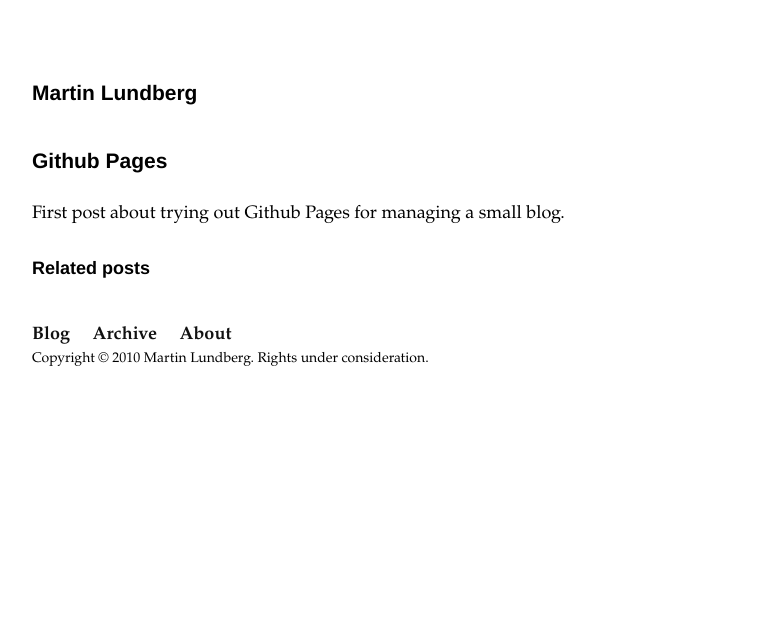
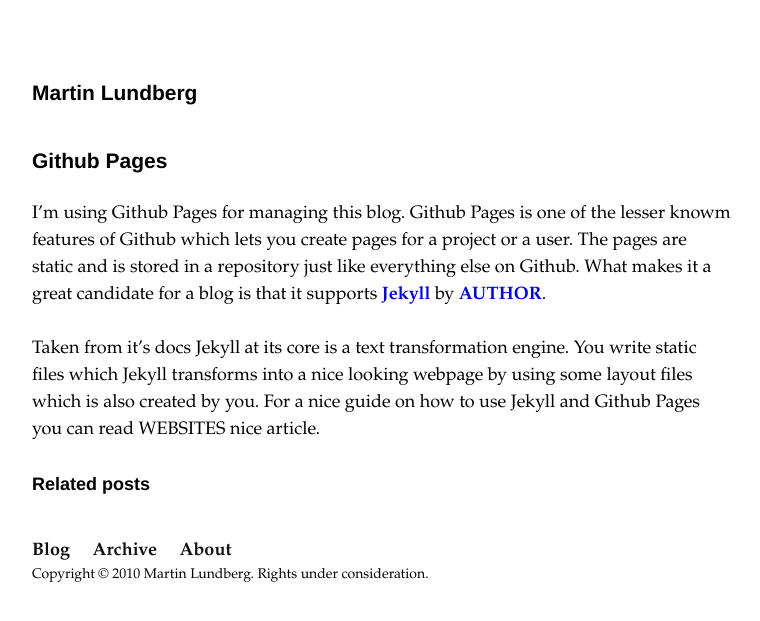
Before and after one commit to marlun/marlun.github.com, a Jekyll site: the page built from _posts/2010-09-25-github-pages.markdown, in a window 1280 px wide. Shown: the top 621 px of the page, without its empty margins (258-1018 px from the left). Built offline with Jekyll 4.4.1, drawn with Linux system fonts in a browser that asks for light colours.

Commit message:
Worked some more on the intro post.

```diff
--- a/_posts/2010-09-25-github-pages.markdown
+++ b/_posts/2010-09-25-github-pages.markdown
@@ -6,4 +6,6 @@
 {{ page.title }}
 ================
 
-First post about trying out Github Pages for managing a small blog.
+I'm using Github Pages for managing this blog. Github Pages is one of the lesser knowm features of Github which lets you create pages for a project or a user. The pages are static and is stored in a repository just like everything else on Github. What makes it a great candidate for a blog is that it supports [Jekyll](http://) by [AUTHOR](http://).
+
+Taken from it's docs Jekyll at its core is a text transformation engine. You write static files which Jekyll transforms into a nice looking webpage by using some layout files which is also created by you. For a nice guide on how to use Jekyll and Github Pages you can read WEBSITES nice article.
```
